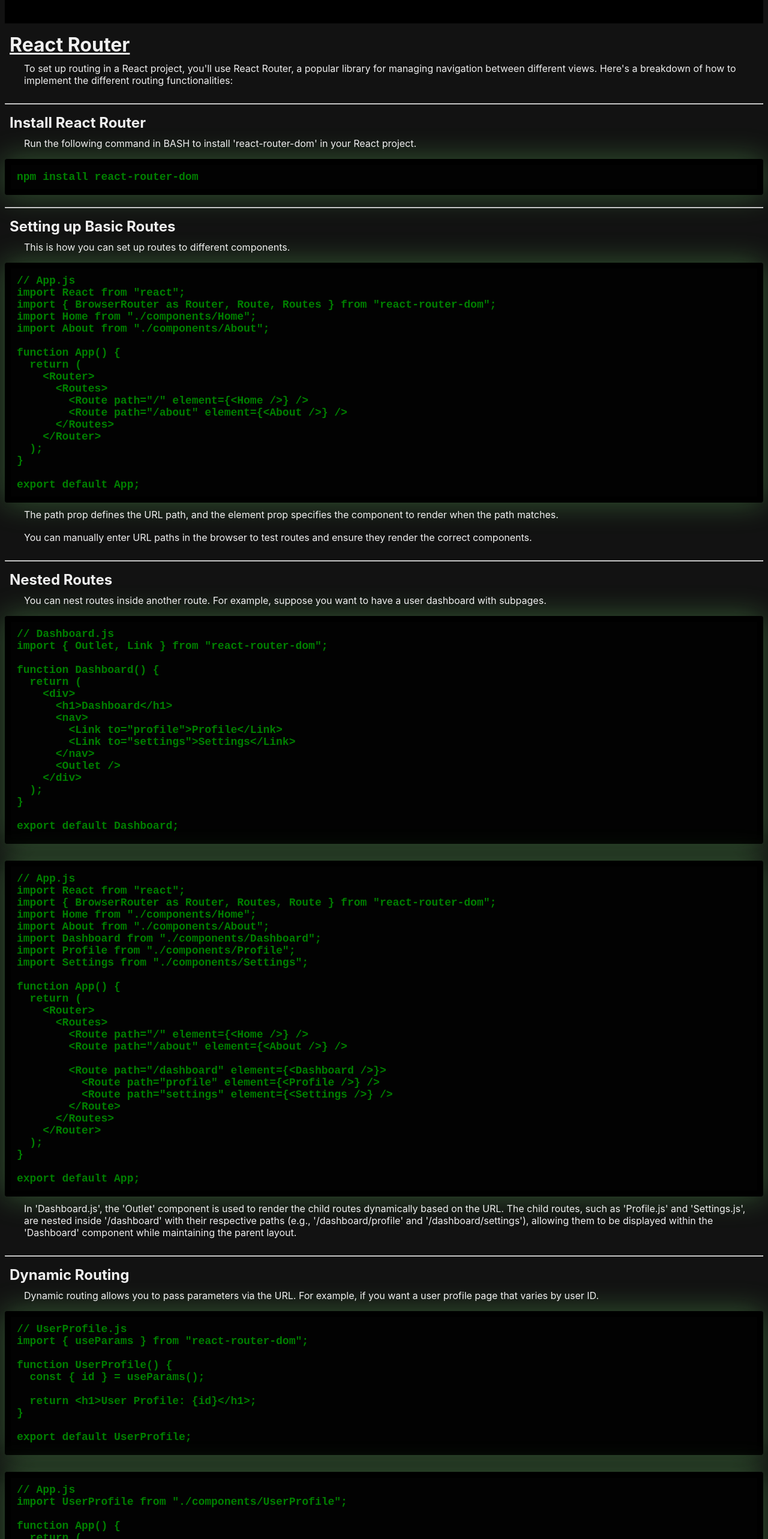
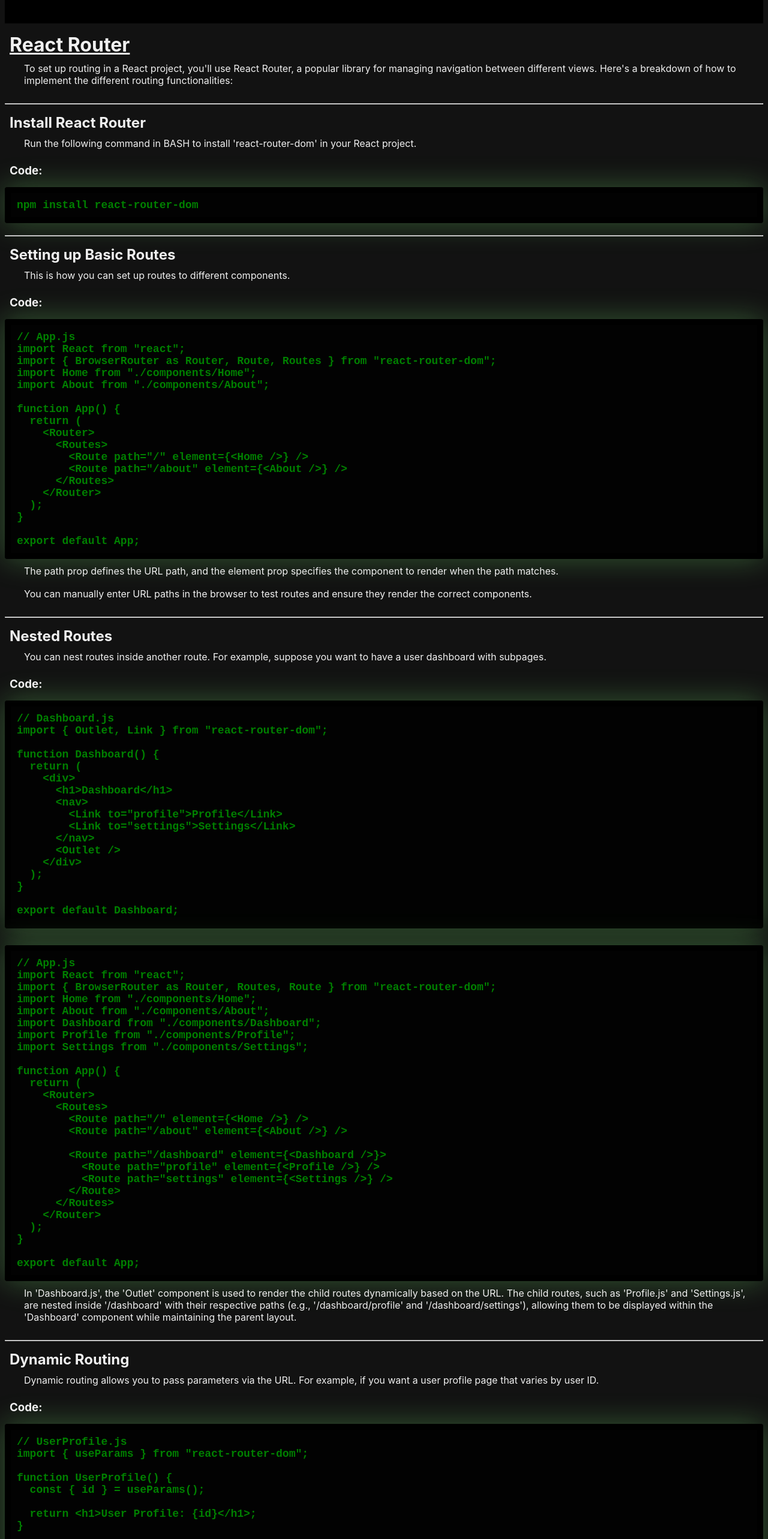
Before and after one commit to rees-kyle/react_showcase, a React (Create React App) app in the folder project/: page /react-router in a window 1280 px wide. Shown: the part 780-3346 px from the top of the page at 60% size. Built offline with nearby package versions, Linux system fonts and the light colour scheme.

Commit message:
Add headings for code sections in components
Also refactored code in basic component.

```diff
--- a/project/src/components/routing/react_router/Basic.js
+++ b/project/src/components/routing/react_router/Basic.js
@@ -8,6 +8,7 @@ const Basic = () => {
           This is how you can set up routes to different components.
       </p>
 
+      <h3>Code:</h3>
       <pre>
         <code>
           {`// App.js
--- a/project/src/components/routing/react_router/Dynamic.js
+++ b/project/src/components/routing/react_router/Dynamic.js
@@ -9,6 +9,7 @@ const Dynamic = () => {
         For example, if you want a user profile page that varies by user ID.
       </p>
 
+      <h3>Code:</h3>
       <pre>
         <code>
           {`// UserProfile.js
--- a/project/src/components/routing/react_router/Install.js
+++ b/project/src/components/routing/react_router/Install.js
@@ -8,6 +8,7 @@ const Install = () => {
                 Run the following command in BASH to install 'react-router-dom' in your React project.
             </p>
 
+            <h3>Code:</h3>
             <pre>
                 <code>
                     {`npm install react-router-dom`}
--- a/project/src/components/routing/react_router/Nested.js
+++ b/project/src/components/routing/react_router/Nested.js
@@ -9,6 +9,7 @@ const Nested = () => {
         For example, suppose you want to have a user dashboard with subpages.
       </p>
 
+      <h3>Code:</h3>
       <pre>
         <code>
           {`// Dashboard.js
```
Lines whose indentation alone changed are shown as unchanged.
